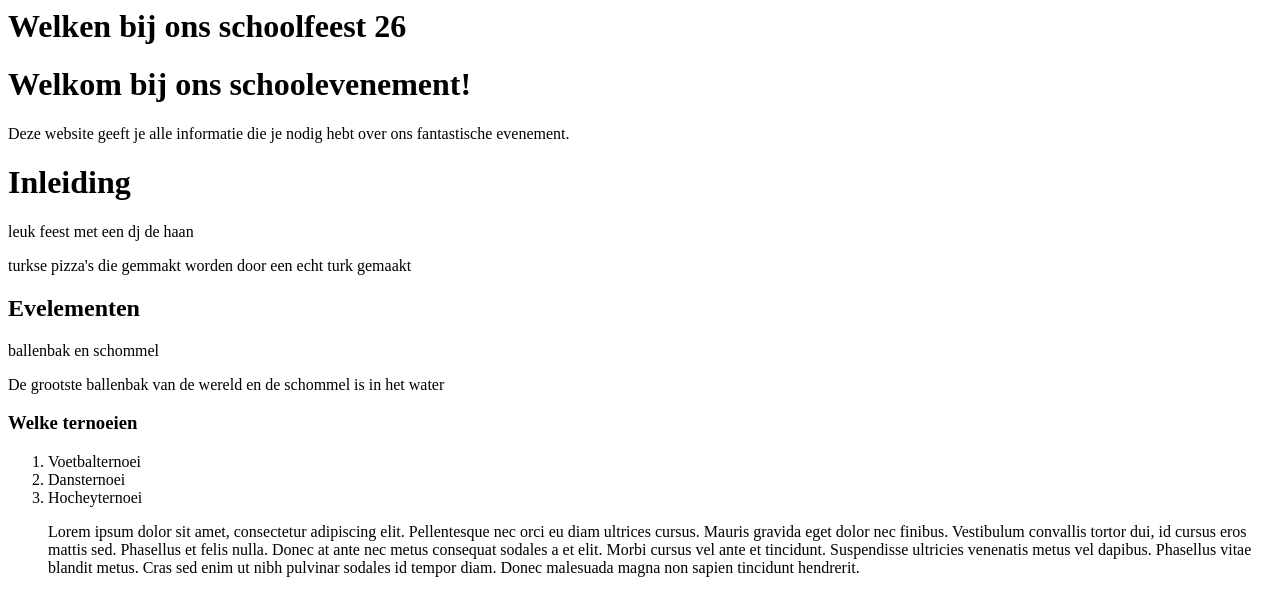
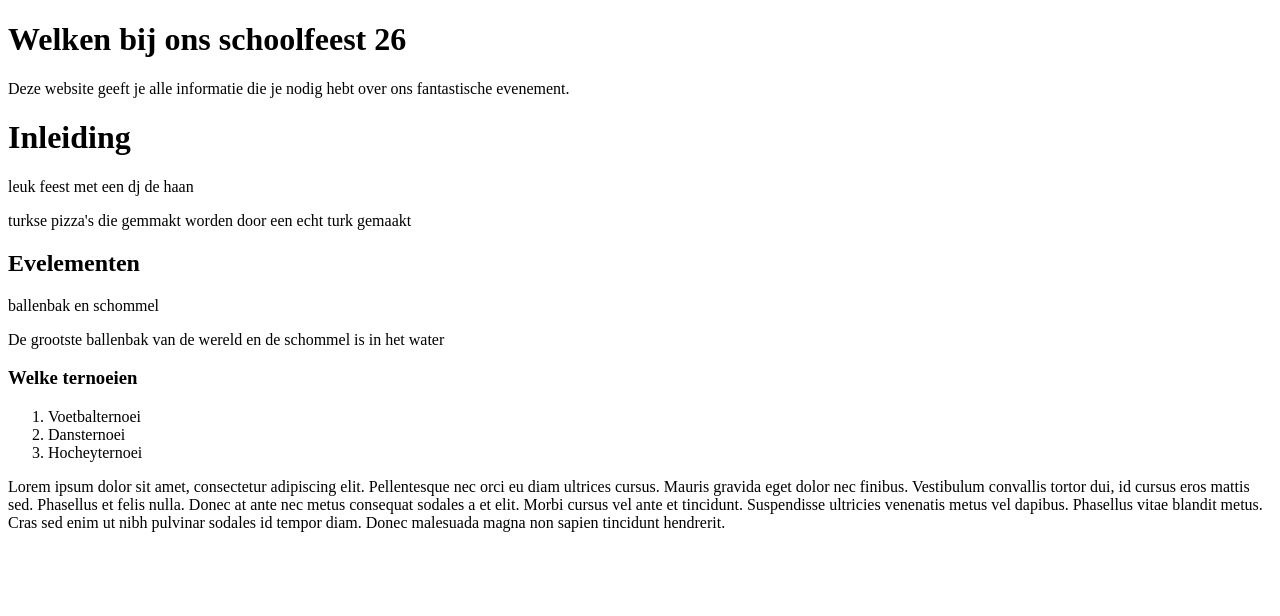
Before and after one commit to MackSala/weekopdrach2, a plain HTML site: page index.html in a window 1280 px wide. Drawn offline with Linux system fonts and the light colour scheme.

Commit message:
WebLab Save 26-11-2026 10:35:30 (UTC+01:00)

```diff
--- a/index.html
+++ b/index.html
@@ -1,4 +1,3 @@
- <h1> Welken bij ons <strong> schoolfeest 26 </strong></h1>
 <!DOCTYPE html>
 <html lang="nl">
 <head>
@@ -7,11 +6,9 @@
     <title>Schoolevenement</title>
 </head>
 <body>
-    <h1>Welkom bij ons schoolevenement!</h1>
+   <h1> Welken bij ons <strong> schoolfeest 26 </strong></h1>
     <p>Deze website geeft je alle informatie die je nodig hebt over ons fantastische evenement.</p>
-</body>
-</html>
- <h1> <b>Inleiding </b> </h1>
+    <h1> <b>Inleiding </b> </h1>
   <p> leuk feest met een dj de haan </p>
     <p> turkse pizza's die gemmakt worden door een echt turk gemaakt </p>
  <h2>Evelementen </h2>
@@ -22,4 +19,7 @@
 <li> Voetbalternoei</li>
 <li> Dansternoei </li>
 <li> Hocheyternoei</li>
+</ol>
 <p> Lorem ipsum dolor sit amet, consectetur adipiscing elit. Pellentesque nec orci eu diam ultrices cursus. Mauris gravida eget dolor nec finibus. Vestibulum convallis tortor dui, id cursus eros mattis sed. Phasellus et felis nulla. Donec at ante nec metus consequat sodales a et elit. Morbi cursus vel ante et tincidunt. Suspendisse ultricies venenatis metus vel dapibus. Phasellus vitae blandit metus. Cras sed enim ut nibh pulvinar sodales id tempor diam. Donec malesuada magna non sapien tincidunt hendrerit.</p>
+</body>
+</html>
```
Also changed, not shown: 1 other file.
